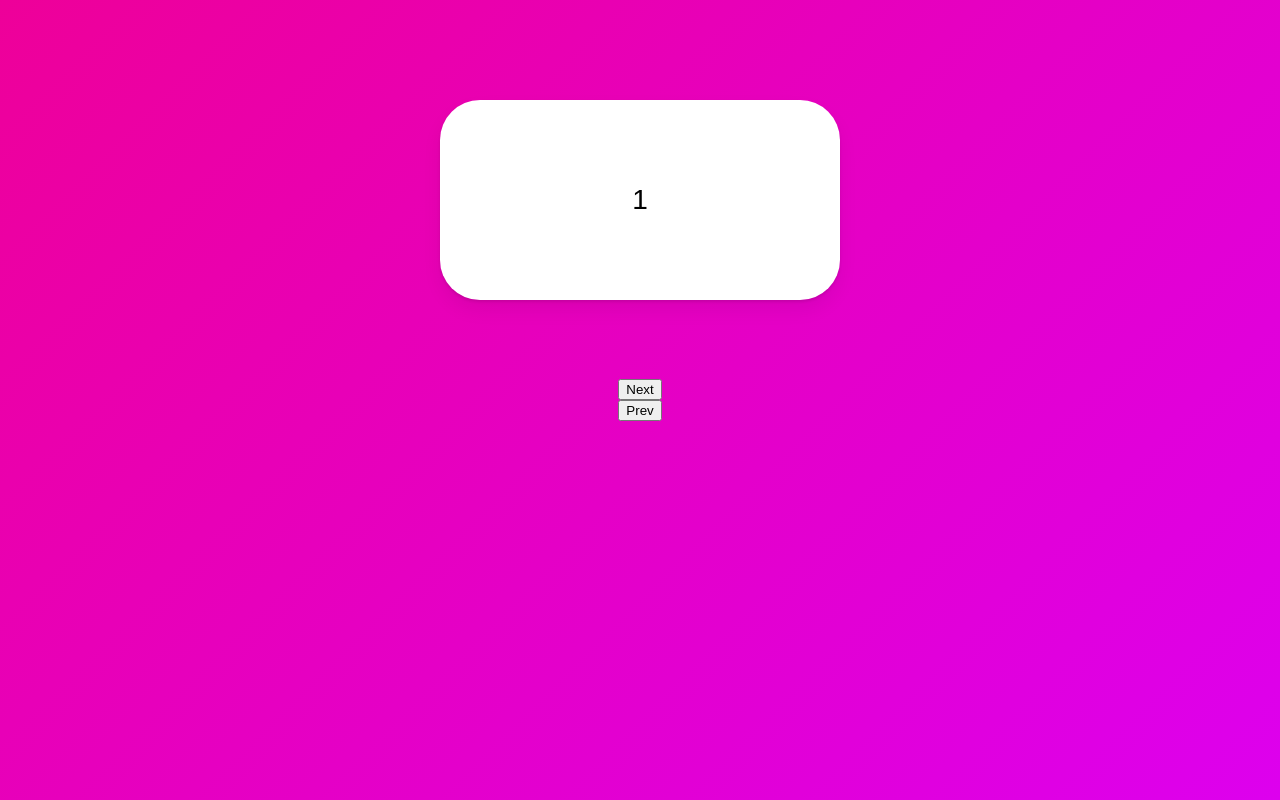
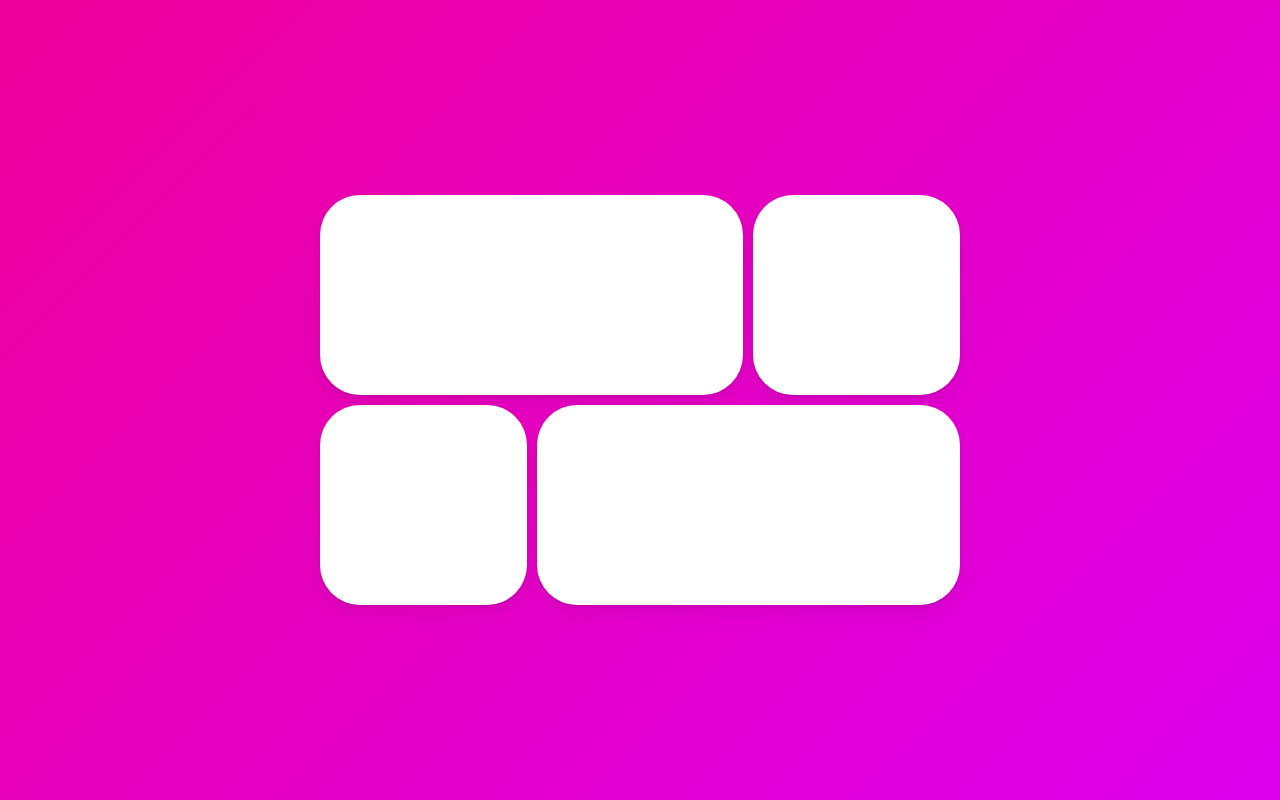
Before and after one commit to lhk6397/Animations_practice, a React (Create React App) app: page / in a window 1280 px wide. Built offline with nearby package versions, Linux system fonts and the light colour scheme.

Commit message:
Fianl Project Modal

```diff
--- a/src/App.tsx
+++ b/src/App.tsx
@@ -6,77 +6,59 @@
   height: 100vh;
   width: 100vw;
   display: flex;
-  justify-content: center;
+  justify-content: space-around;
   align-items: center;
   background: linear-gradient(135deg, rgb(238, 0, 153), rgb(221, 0, 238));
-  flex-direction: column;
+`;
+
+const Grid = styled.div`
+  display: grid;
+  grid-template-columns: repeat(3, 1fr);
+  width: 50vw;
+  gap: 10px;
+  div:first-child,
+  div:last-child {
+    grid-column: span 2;
+  }
 `;
 
 const Box = styled(motion.div)`
-  width: 400px;
   height: 200px;
+  border-radius: 40px;
   background-color: rgba(255, 255, 255, 1);
-  border-radius: 40px;
+  box-shadow: 0 2px 3px rgba(0, 0, 0, 0.1), 0 10px 20px rgba(0, 0, 0, 0.06);
+`;
+
+const Overlay = styled(motion.div)`
+  width: 100%;
+  height: 100%;
   position: absolute;
-  top: 100px;
   display: flex;
   justify-content: center;
   align-items: center;
-  font-size: 28px;
-  box-shadow: 0 2px 3px rgba(0, 0, 0, 0.1), 0 10px 20px rgba(0, 0, 0, 0.06);
 `;
 
-const boxVariants = {
-  initial: (isBack: boolean) => ({
-    x: isBack ? -500 : 500,
-    opacity: 0,
-    scale: 0,
-  }),
-  visible: {
-    x: 0,
-    opacity: 1,
-    scale: 1,
-    transition: {
-      duration: 0.3,
-    },
-  },
-  leaving: (isBack: boolean) => ({
-    x: isBack ? 500 : -500,
-    opacity: 0,
-    scale: 0,
-    transition: {
-      duration: 0.3,
-    },
-  }),
-};
-
 function App() {
-  const [visible, setVisible] = useState(1);
-  const [back, setBack] = useState(false);
-  const nextPlease = () => {
-    setBack(false);
-    setVisible((prev) => (prev === 10 ? 10 : prev + 1));
-  };
-  const prevPlease = () => {
-    setBack(true);
-    setVisible((prev) => (prev === 1 ? 1 : prev - 1));
-  };
+  const [id, setId] = useState<null | string>(null);
   return (
     <Wrapper>
-      <AnimatePresence exitBeforeEnter custom={back}>
-        <Box
-          custom={back}
-          variants={boxVariants}
-          initial="initial"
-          animate="visible"
-          exit="leaving"
-          key={visible}
-        >
-          {visible}
-        </Box>
+      <Grid>
+        {["1", "2", "3", "4"].map((i) => (
+          <Box onClick={() => setId(i)} key={i} layoutId={i} />
+        ))}
+      </Grid>
+      <AnimatePresence>
+        {id ? (
+          <Overlay
+            onClick={() => setId(null)}
+            initial={{ backgroundColor: "rgba(0, 0, 0, 0)" }}
+            animate={{ backgroundColor: "rgba(0, 0, 0, 0.7)" }}
+            exit={{ backgroundColor: "rgba(0, 0, 0, 0)" }}
+          >
+            <Box layoutId={id} style={{ width: 400, height: 200 }}></Box>
+          </Overlay>
+        ) : null}
       </AnimatePresence>
-      <button onClick={nextPlease}>Next</button>
-      <button onClick={prevPlease}>Prev</button>
     </Wrapper>
   );
 }
```
